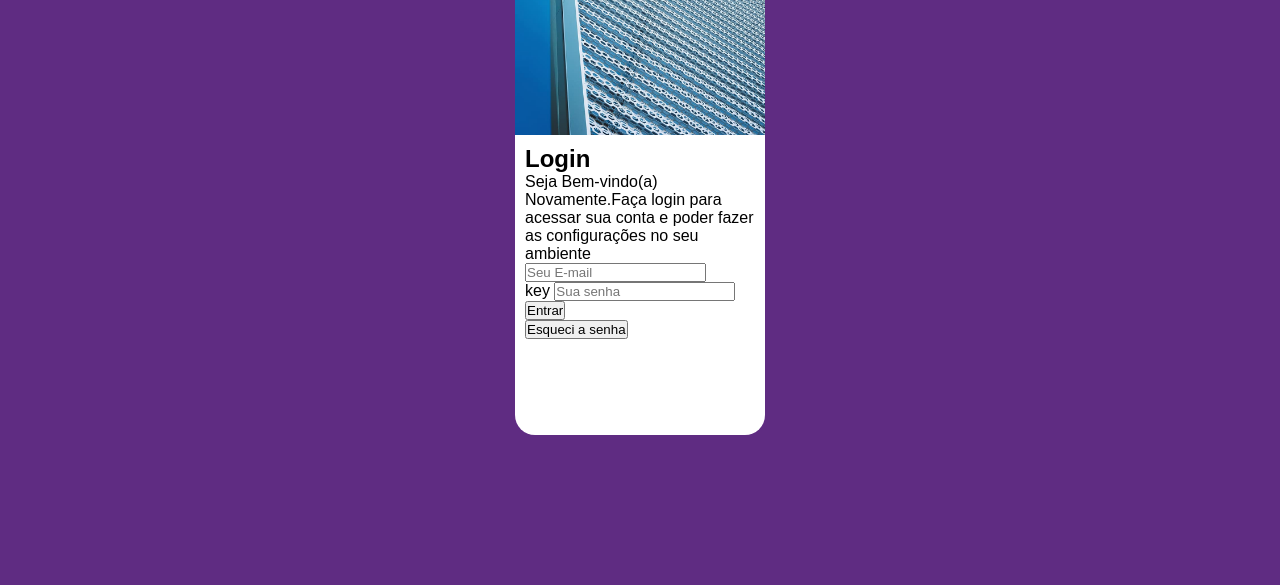
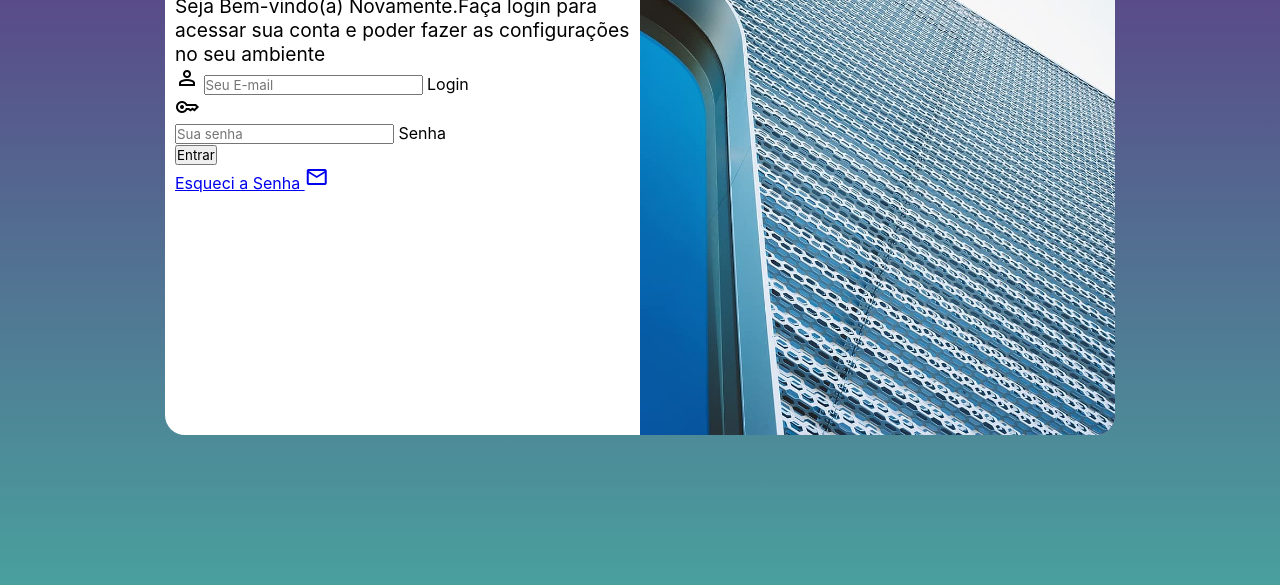
Before and after one commit to thalissongr/projeto-login, a plain HTML site: page index.html in a window 1280 px wide. Shown: the part 215-800 px from the top of the page. Drawn offline with nearby package versions, Linux system fonts and the light colour scheme.

Commit message:
formulario

```diff
--- /dev/null
+++ b/estilos/media-query.css
@@ -0,0 +1,47 @@
+@charset "UTF-8";
+
+@media screen and (min-width: 768px) and (max-width: 992px) {
+    body,html{
+        background-image: linear-gradient(to top, #49a09d, #5f2c82);
+    }
+    section#login{
+        width:80vw ;
+
+    }
+    section#login > div#foto{
+        float: left;
+        width: 30%;
+        height: 100%;
+    }
+    section#login > div#form{
+        float: right;
+        width: 70%;
+
+}
+}
+
+@media screen and  (min-width: 992px){
+     body,html{
+        background-image: linear-gradient(to top, #49a09d, #5f2c82);
+    }
+        section#login{
+        width:950px ;
+
+    }
+    section#login > div#foto{
+        float: right;
+        width: 50%;
+        height: 100%;
+    }
+    section#login > div#form{
+        float: left;
+        width: 50%;
+
+}
+div#form > h1{
+    font-size: 2em;
+}
+div#form > p{
+    font-size: 1.2em;
+}
+}
--- a/estilos/mobile.css
+++ b/estilos/mobile.css
@@ -1,7 +1,8 @@
 @charset "UTF-8";
 
 *{
-    font-family: Arial, Helvetica, sans-serif;
+    font-family:-apple-system, BlinkMacSystemFont, 'Segoe UI',
+    Roboto, Oxygen, Ubuntu, Cantarell, 'Open Sans', 'Helvetica Neue', sans-serif;
     margin: 0px;
     padding: 0px;
     box-sizing: border-box;
@@ -27,7 +28,8 @@ section#login{
     width: 250px;
     height: 500px;
     border-radius: 20px;
-
+    transition: width .3s, height .3s;
+    transition-timing-function: ease;
 }
 
 section#login > div#foto{
@@ -41,3 +43,10 @@ section#login > div#form{
     display: block;
     padding: 10px;
 }
+div#form > h1{
+    text-align: center;
+   margin-bottom: 10px;
+}
+div#form > p{
+    font-size: 0.8em;
+}
--- a/index.html
+++ b/index.html
@@ -5,6 +5,8 @@
     <meta name="viewport" content="width=device-width, initial-scale=1.0">
     <title>Projeto Login</title>
     <link rel="stylesheet" href="estilos/mobile.css">
+    <link href="https://fonts.googleapis.com/css2?family=Material+Symbols+Outlined" rel="stylesheet" />
+    <link rel="stylesheet" href="/estilos/media-query.css">
     <link rel="shortcut icon" href="imagens/Aha-Soft-Security-Secrecy.256.png" type="image/x-icon">
 </head>
 <body>
@@ -18,16 +20,27 @@
                 <h1>Login</h1>
                     <p>Seja Bem-vindo(a) Novamente.Faça login para acessar sua conta e
                         poder fazer as configurações no seu ambiente
-                        <form action="" method="post" autocomplete="on">
+                        <form action="login.php" method="post" autocomplete="on">
 
+                            <div class="campo">
+                               <span class="material-symbols-outlined">person</span>
                             <input type="email" name="mail" id="imail" placeholder="Seu E-mail"required
-                            autocomplete="email"><br>
+                            autocomplete="email" maxlength="30">
+                             <label for="imail">Login</label>
+                            </div>
                             <span class="material-symbols-outlined">key</span>
-                            <input type="password" name="pass" id="ipass" required minlength="8"
-                            maxlength="10" placeholder="Sua senha" autocomplete="current-password"><br>
+                            <div class="campo">
+                                <input type="password" name="pass" id="ipass" required minlength="8"
+                            maxlength="10" placeholder="Sua senha" autocomplete="current-password">
+                            <label for="ipass">Senha</label>
+                            </div>
+
+
 
                             <input id="Entrar" type="submit" value="Entrar"><br>
-                            <input id="Esqueci" type="button" value="Esqueci a senha">
+                            <a href="esqueci.html">
+                                Esqueci a Senha <i class="material-symbols-outlined">mail</i>
+                            </a>
                         </form>
                     </p>
             </div>
```
